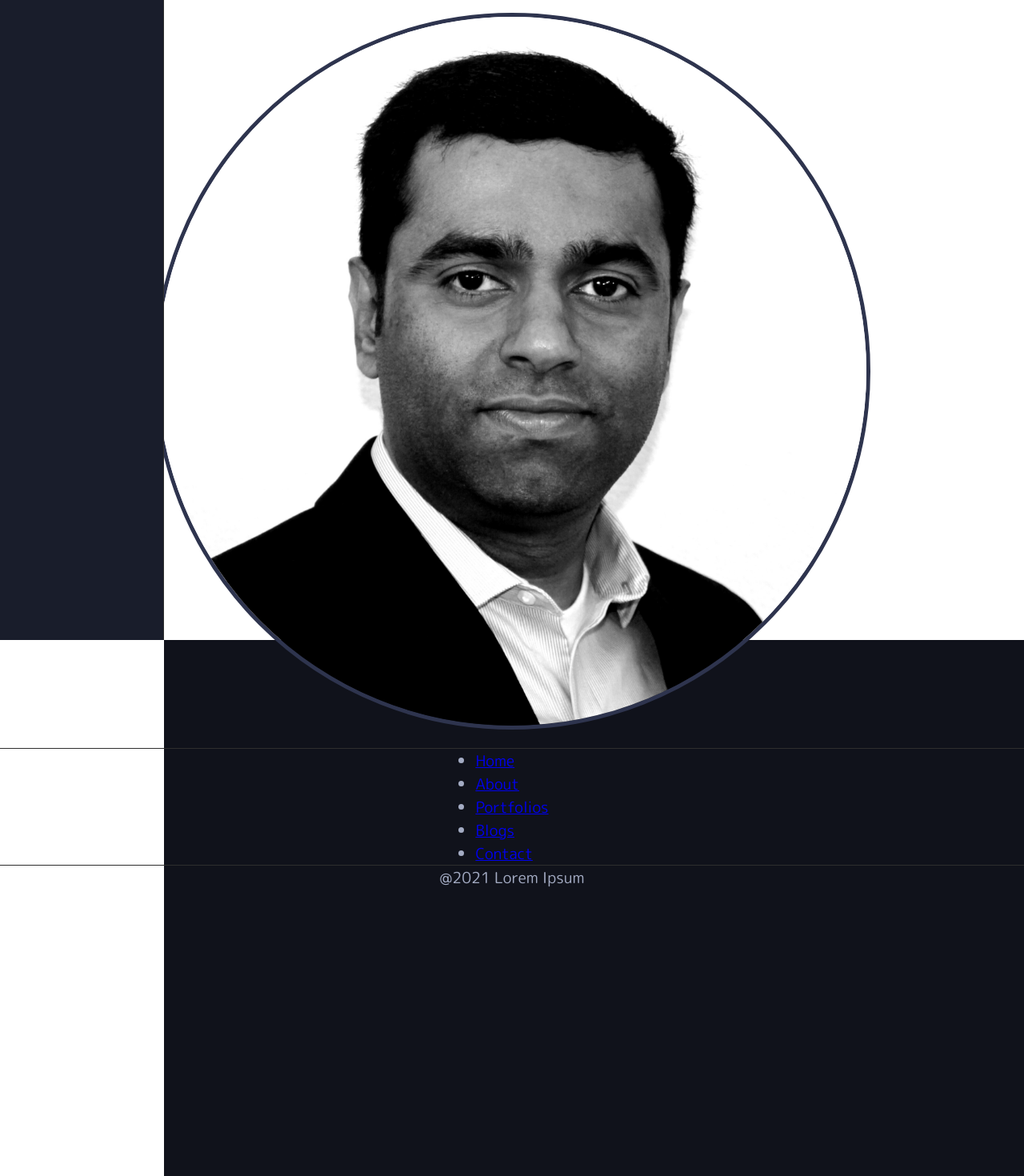
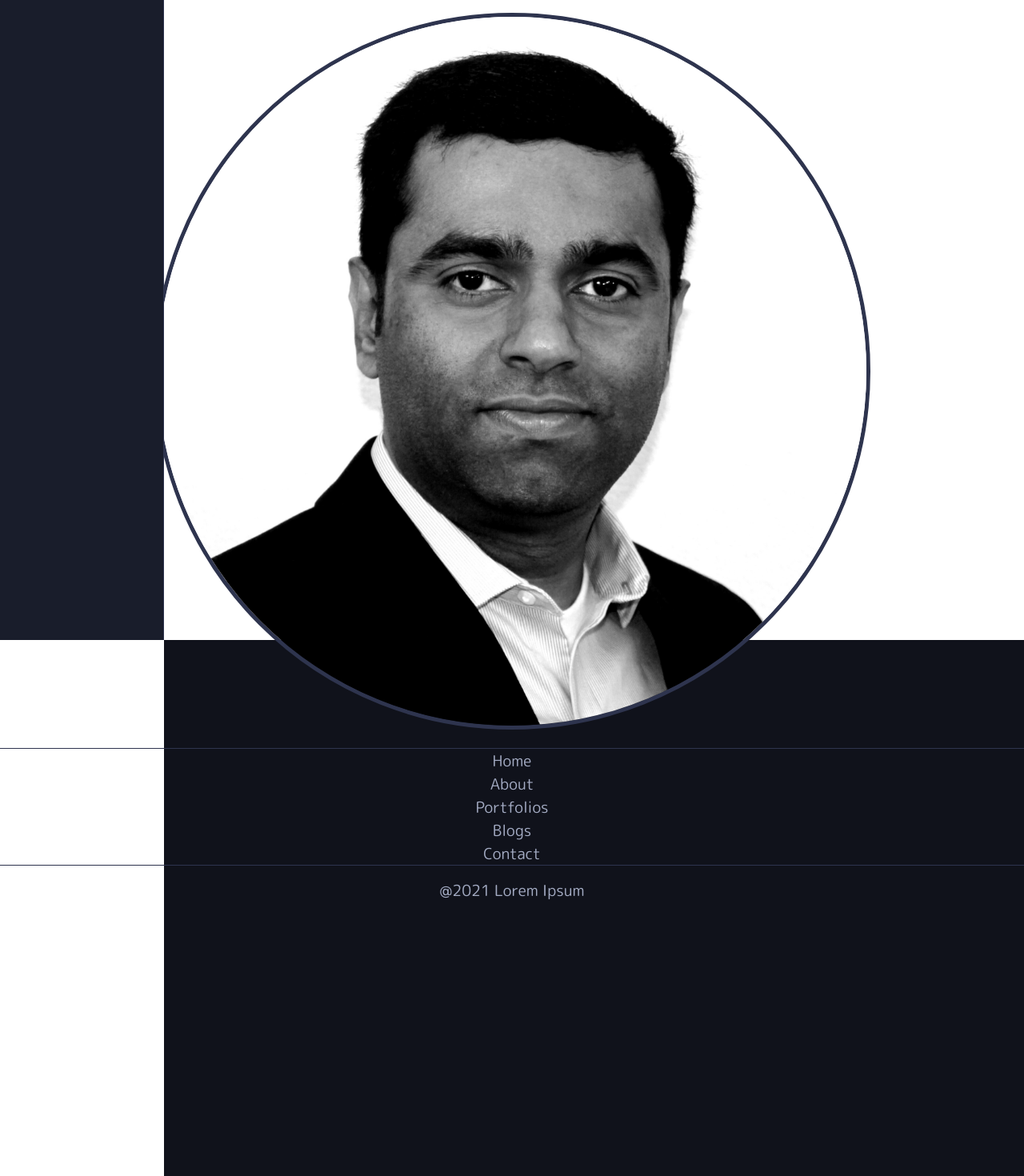
Before and after one commit to anishbnair/reactjs-portfolio, a React (Create React App) app: page / in a window 1280 px wide. Shown: the top 1470 px of the page at 80% size. Built offline with nearby package versions, Linux system fonts and the light colour scheme.

Commit message:
updated files

```diff
--- a/src/App.js
+++ b/src/App.js
@@ -4,7 +4,6 @@
 import './App.scss';
 import Navbar from './Components/NavBar';
 //import './Styles.scss';
-import NavBar from './Components/NavBar'
 
 function App() {
   return (
--- a/src/App.scss
+++ b/src/App.scss
@@ -1,8 +1,8 @@
 @import './styles/layout';
 @import './styles/navbar';
 
-* {
-    padding: 0%;
+*{
+    padding: 0;
     margin: 0;
     box-sizing: border-box;
 }
--- a/src/Components/NavBar.js
+++ b/src/Components/NavBar.js
@@ -1,18 +1,18 @@
 import React from 'react'
-import avatar from '../img/avatar.png'
-import {NavLink} from 'react-router-dom'
+import avatar from '../img/avatar.png';
+import {NavLink} from 'react-router-dom';
 
 function Navbar() {
     return (
         <div className="NavBar">
-
             <nav className="nav">
                 <div className="profile">
                     <img src={avatar} alt=""/>
-                </div>
+                 </div>
+
                 <ul className="nav-items">
                     <li className="nav-item">
-                        <NavLink to="/home" exact activeClassName="active">
+                        <NavLink to="/" exact activeClassName="active">
                             Home
                         </NavLink>
                     </li>
@@ -37,16 +37,16 @@ function Navbar() {
                         </NavLink>
                     </li>
                 </ul>
+
                 <footer className="footer">
                     <p>
                         @2021 Lorem Ipsum
                     </p>
-
-                </footer>
+            </footer>
             </nav>
 
         </div>
     )
 }
 
-export default Navbar
+export default Navbar;
--- a/src/Styles/_layout.scss
+++ b/src/Styles/_layout.scss
@@ -4,7 +4,9 @@
         height: 100vh;
         background-color: #191D2B;
         position: fixed;
-        border-right: 1px solid #2e2e2e;
+        z-index: 11;
+        border-right: 1px solid #2e344e;
+        transform-origin: left;
 
     }
 
--- a/src/Styles/_navbar.scss
+++ b/src/Styles/_navbar.scss
@@ -1,34 +1,46 @@
 .NavBar {
     height: 100vh;
-    .nav {
-        height: 100;
+    .nav{
+        height: 100%;
         display: flex;
         flex-direction: column;
         justify-content: space-between;
         align-items: center;
 
-        .profile {
+        .profile{
             width: 100%;
             text-align: center;
             margin-top: 1rem;
-            border-bottom: 1px solid #2e2e2e;
-            img {
+            border-bottom: 1px solid #2e344e;
+            img{
                 width: 70%;
                 border-radius: 100%;
                 border: 5px solid #2e344e;
                 margin-bottom: 1rem;
             }
-
         }
 
-        .footer {
+        .nav-items{
+            .nav-item{
+                list-style: none;
+                text-align: center;
+                a{
+                    text-decoration: none;
+                    font-size: inherit;
+                    color: inherit;
+
+                }
+            }
+        }
+
+
+        .footer{
             width: 100%;
-            border-top: 1px solid #2e2e2e;
-            p {
+            border-top: 1px solid #2e344e;
+            p{
                 text-align: center;
-                padding: 1 rem 0;
+                padding: 1rem 0;
             }
-
         }
     }
 
--- a/src/index.css
+++ b/src/index.css
@@ -1,4 +1,4 @@
-body {
+/*body {
   margin: 0;
   font-family: -apple-system, BlinkMacSystemFont, 'Segoe UI', 'Roboto', 'Oxygen',
     'Ubuntu', 'Cantarell', 'Fira Sans', 'Droid Sans', 'Helvetica Neue',
@@ -11,3 +11,4 @@ code {
   font-family: source-code-pro, Menlo, Monaco, Consolas, 'Courier New',
     monospace;
 }
+*/
--- a/src/index.js
+++ b/src/index.js
@@ -2,7 +2,7 @@ import React from 'react';
 import ReactDOM from 'react-dom';
 //import './index.css';
 import App from './App';
-import reportWebVitals from './reportWebVitals';
+//import reportWebVitals from './reportWebVitals';
 import {BrowserRouter} from 'react-router-dom';
 
 ReactDOM.render(
@@ -17,4 +17,4 @@ ReactDOM.render(
 // If you want to start measuring performance in your app, pass a function
 // to log results (for example: reportWebVitals(console.log))
 // or send to an analytics endpoint. Learn more: https://bit.ly/CRA-vitals
-reportWebVitals();
+//reportWebVitals();
```
Also changed, not shown: src/App.css (+11 -38 lines).
